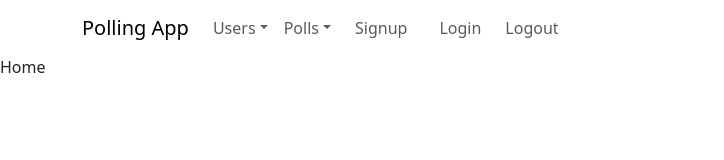
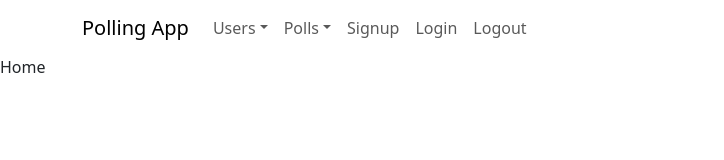
Before and after one commit to cyoung-sudo/voting-app-2-client, a React (Vite) app: page / in a window 1280 px wide. Shown: the top 160 px of the page, without its empty margins (0-724 px from the left). Built offline with nearby package versions, Linux system fonts and the light colour scheme.

Commit message:
minor fix

```diff
--- a/src/components/navigation/NavigationBar.tsx
+++ b/src/components/navigation/NavigationBar.tsx
@@ -41,17 +41,13 @@ const NavigationBar = () => {
                 </LinkContainer>
               </NavDropdown.Item>
             </NavDropdown>
-            <Nav.Link href="#home">
             <LinkContainer to="/auth/signup">
               <Nav.Link>Signup</Nav.Link>
             </LinkContainer>
-            </Nav.Link>
-            <Nav.Link href="#home">
             <LinkContainer to="/auth/login">
               <Nav.Link>Login</Nav.Link>
             </LinkContainer>
-            </Nav.Link>
-            <Nav.Link href="#home">Logout</Nav.Link>
+            <Nav.Link href="/">Logout</Nav.Link>
           </Nav>
         </Navbar.Collapse>
       </Container>
```
Lines whose indentation alone changed are shown as unchanged.
